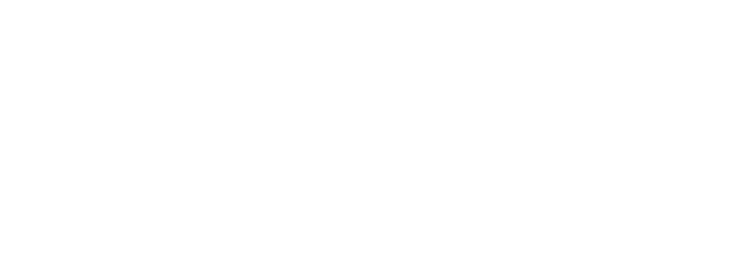
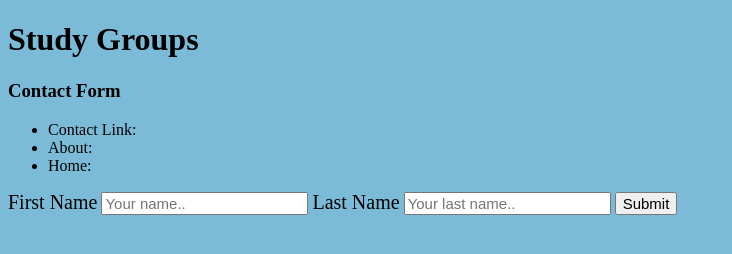
Before and after one commit to whale136/first-project, a plain HTML site: page index.html in a window 1280 px wide. Shown: the whole page, without its empty margins (0-732 px from the left). Drawn offline with Linux system fonts and the light colour scheme.

Commit message:
added code

```diff
--- a/css/style.css
+++ b/css/style.css
@@ -0,0 +1,6 @@
+label {
+    font-size: 20px;
+}
+input {
+    font-size: 15px;
+}
--- a/index.html
+++ b/index.html
@@ -1,8 +1,42 @@
 <!DOCTYPE html>
-<html lang="en-US"></html>
+<html lang="en-US">
 
  <head>
     <meta charset="UTF-8">
     <title>Contact Information</title>
-    <link rel="stylesheet" type="text/css" href=""
+    <link rel="stylesheet" type="text/css" href="./css/style.css">
+    <body style="background-color: rgb(124, 187, 216);">
  </head>
+
+ <body>
+    <header>
+        <h1>Study Groups</h1>
+    </header>
+
+    <main>
+        <section>
+            <h3>Contact Form</h3>
+            <ul>
+                <li>Contact Link:</li>
+                <li>About:</li>
+                <li>Home:</li>
+            </ul>
+        </section>
+
+        <section>
+            <div class="container">
+                <form action="action_page.php">
+                    <label for="fname">First Name</label>
+                    <input type="text" id="fname" name="firstname" placeholder="Your name..">
+
+                    <label for="lname">Last Name</label>
+                    <input type="text" id="fname" name="lastname" placeholder="Your last name..">
+
+                    <input type="submit" value="Submit">
+                </form>
+            </div>
+        </section> <!-- Last Section, contact form -->
+    </main>
+
+ </body>
+ </html>
```
